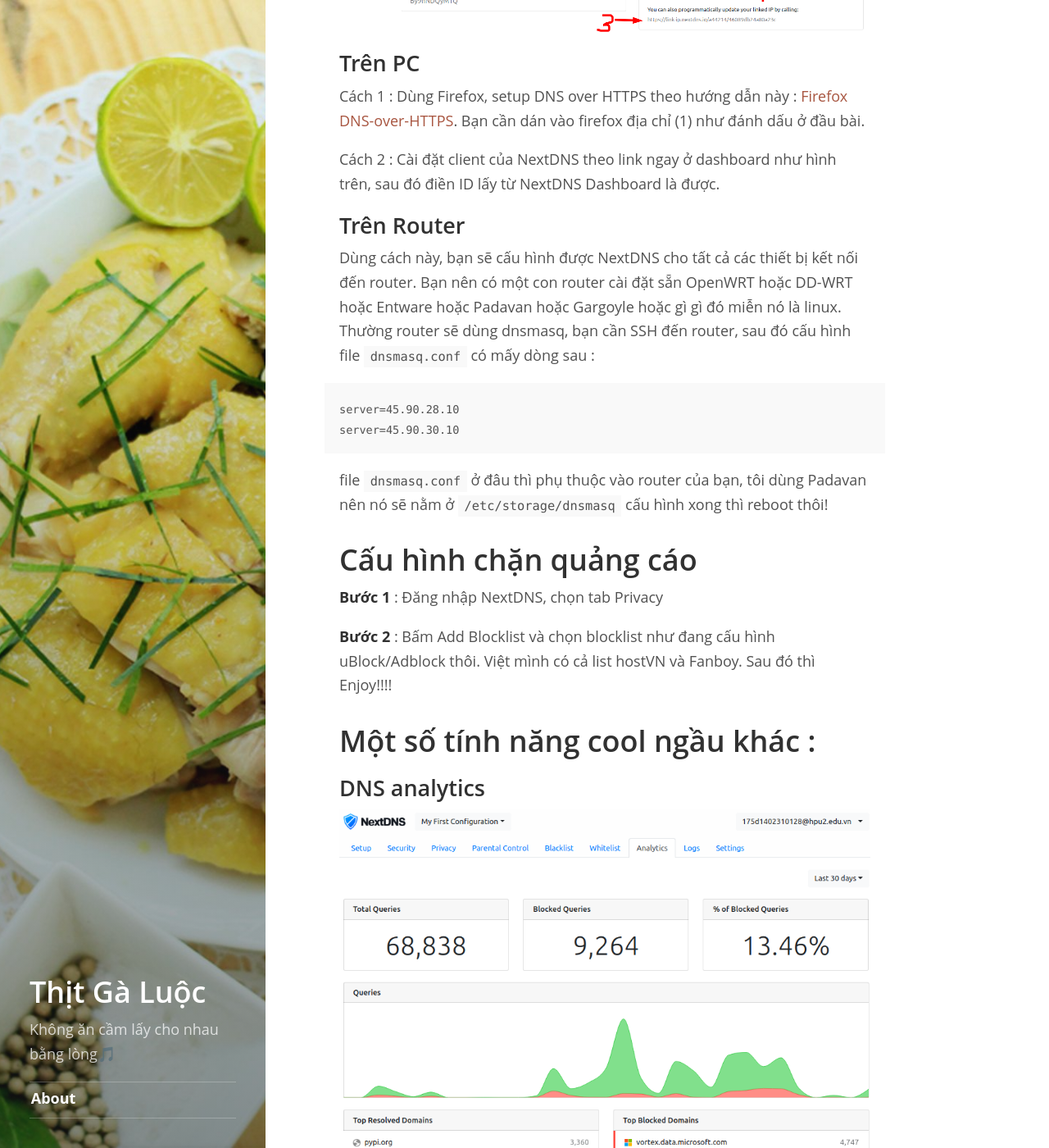
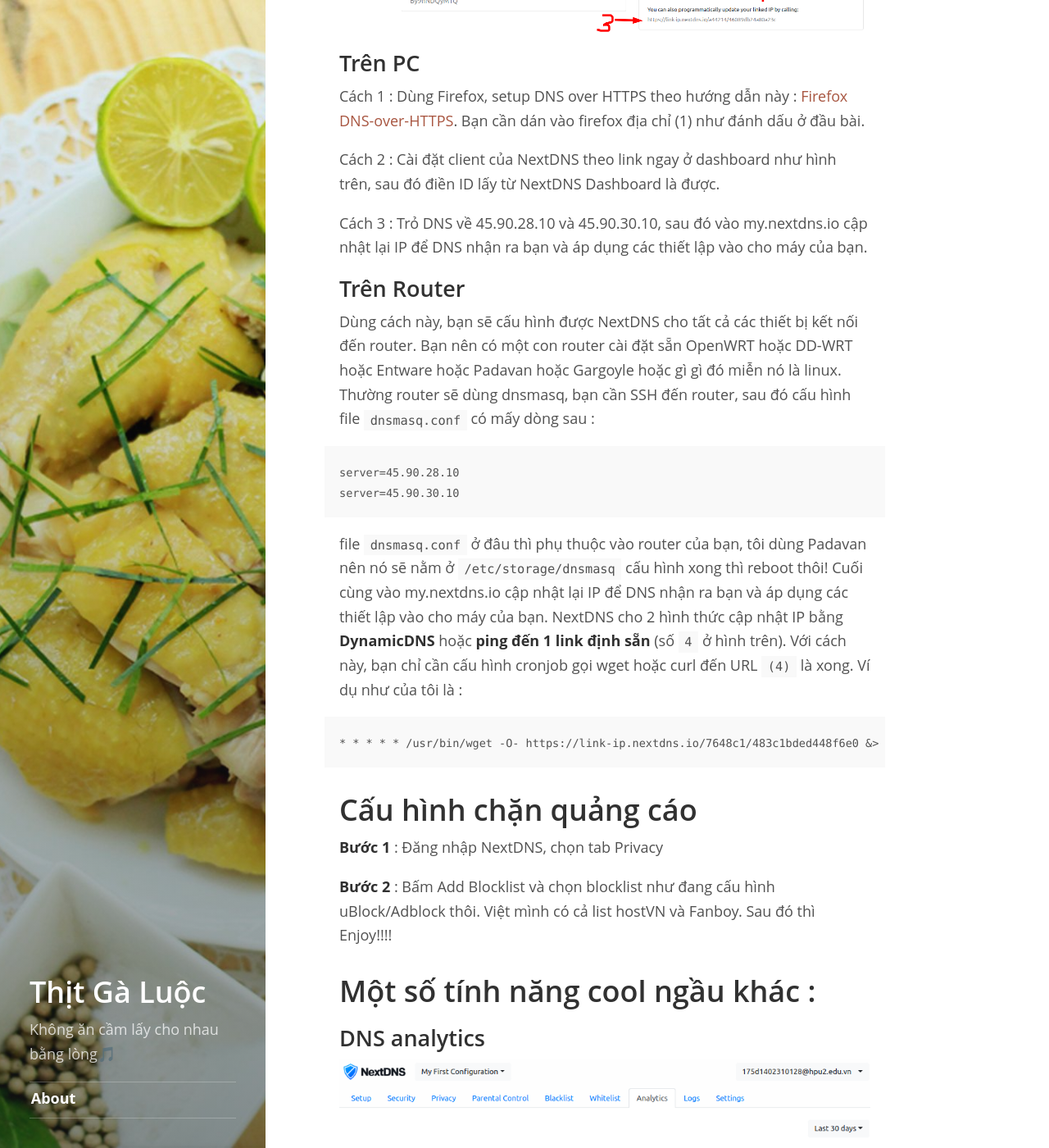
Before and after one commit to thit-ga-luoc/thitgaluoc.github.io, a Jekyll site: the page built from _posts/2020-03-31-NextDNS-DNS-on-steroids.md, in a window 1280 px wide and 1400 px high, scrolled down 1321 px. Shown: the whole window at 82% size. Built offline with Jekyll 4.4.1, drawn with Linux system fonts in a browser that asks for light colours.

Commit message:
Update 2020-03-31-NextDNS-DNS-on-steroids.md

````diff
--- a/_posts/2020-03-31-NextDNS-DNS-on-steroids.md
+++ b/_posts/2020-03-31-NextDNS-DNS-on-steroids.md
@@ -24,6 +24,8 @@ Cách 1 : Dùng Firefox, setup DNS over HTTPS theo hướng dẫn này : [Firefo
 
 Cách 2 : Cài đặt client của NextDNS theo link ngay ở dashboard như hình trên, sau đó điền ID lấy từ NextDNS Dashboard là được.
 
+Cách 3 : Trỏ DNS về 45.90.28.10 và 45.90.30.10, sau đó vào my.nextdns.io cập nhật lại IP để DNS nhận ra bạn và áp dụng các thiết lập vào cho máy của bạn.
+
 ## Trên Router
 Dùng cách này, bạn sẽ cấu hình được NextDNS cho tất cả các thiết bị kết nối đến router. Bạn nên có một con router cài đặt sẵn OpenWRT hoặc DD-WRT hoặc Entware hoặc Padavan hoặc Gargoyle hoặc gì gì đó miễn nó là linux.
 Thường router sẽ dùng dnsmasq, bạn cần SSH đến router, sau đó cấu hình file `dnsmasq.conf` có mấy dòng sau :
@@ -33,6 +35,11 @@ server=45.90.30.10
 ```
 file `dnsmasq.conf` ở đâu thì phụ thuộc vào router của bạn, tôi dùng Padavan nên nó sẽ nằm ở `/etc/storage/dnsmasq`
 cấu hình xong thì reboot thôi!
+Cuối cùng vào my.nextdns.io cập nhật lại IP để DNS nhận ra bạn và áp dụng các thiết lập vào cho máy của bạn.
+NextDNS cho 2 hình thức cập nhật IP bằng **DynamicDNS** hoặc **ping đến 1 link định sẵn** (số `4` ở hình trên). Với cách này, bạn chỉ cần cấu hình cronjob gọi wget hoặc curl đến URL `(4)` là xong. Ví dụ như của tôi là :
+```
+* * * * * /usr/bin/wget -O- https://link-ip.nextdns.io/7648c1/483c1bded448f6e0 &> /dev/null
+```
 
 
 # Cấu hình chặn quảng cáo
````
